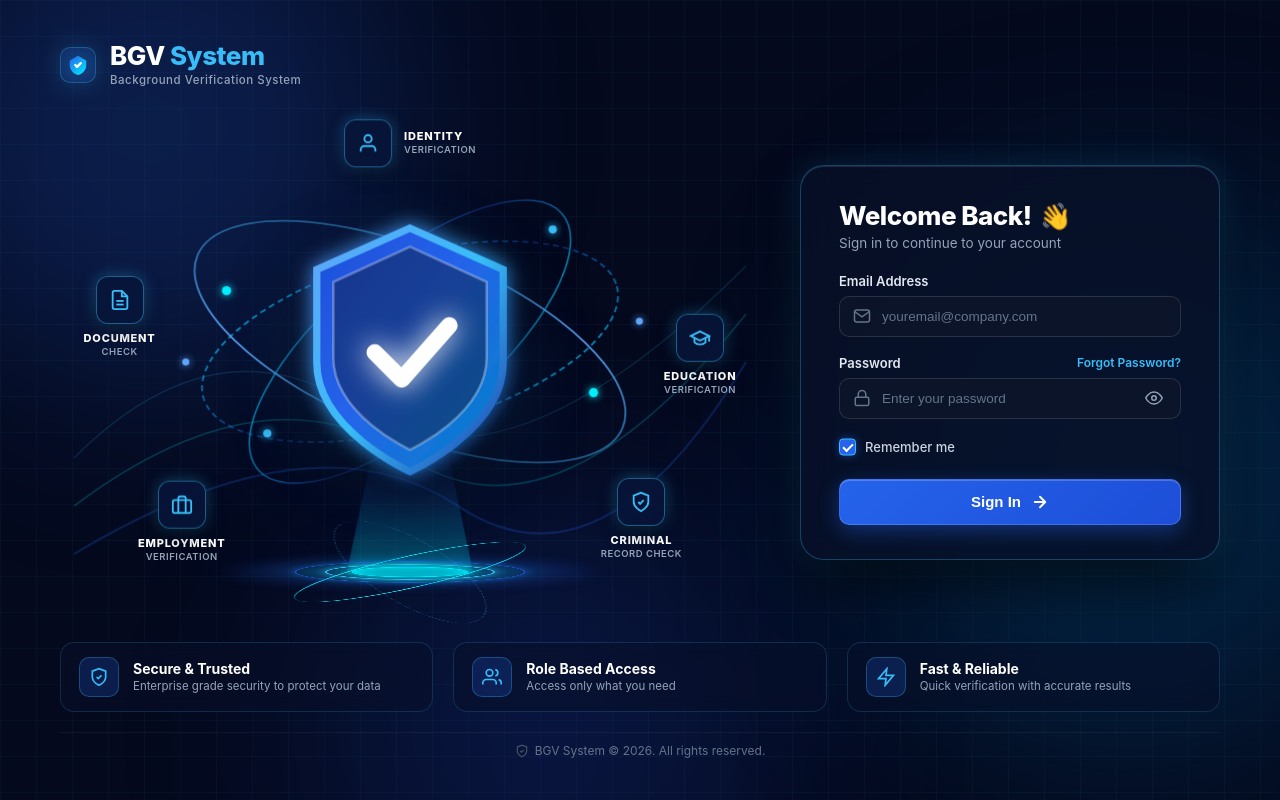
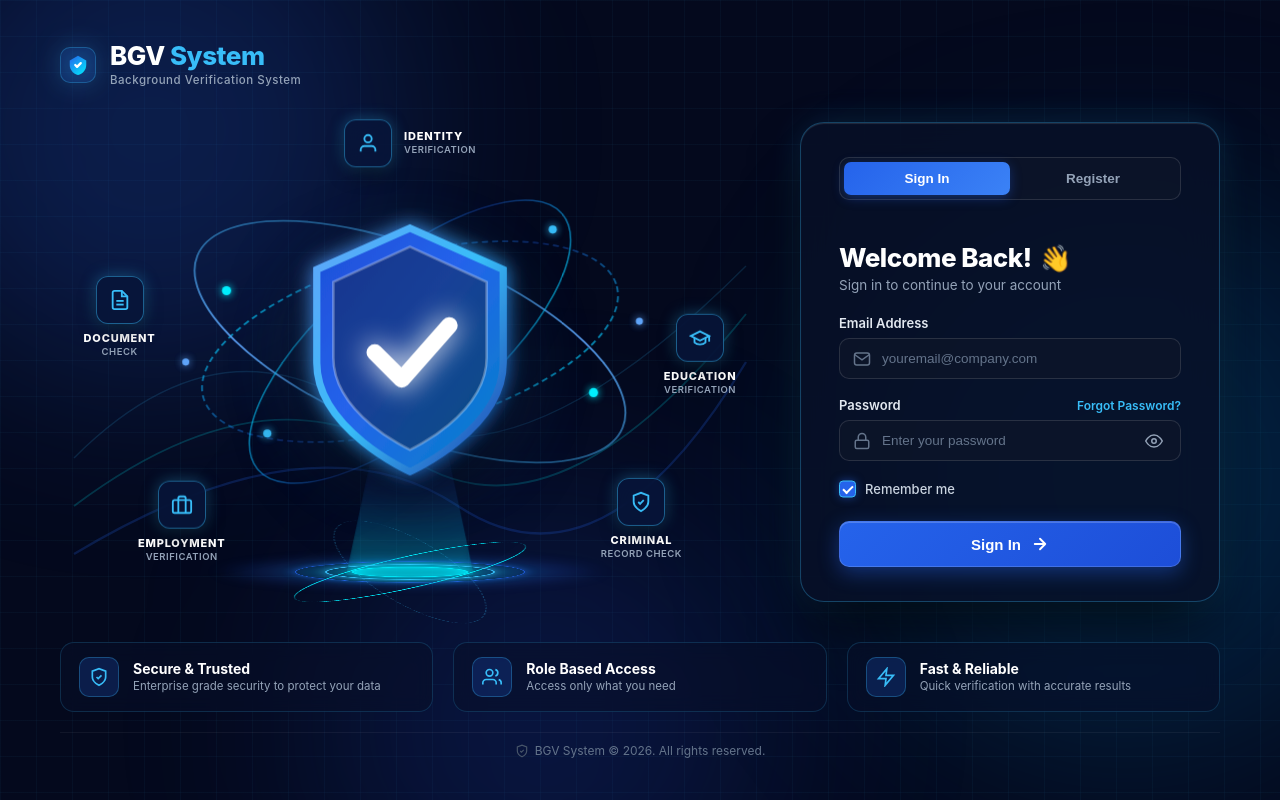
Before and after one commit to vasanth2410/BGVProject-Frontend, a React (Vite) app in the folder bgv-frontend/: page /login in a window 1280 px wide. Built offline with nearby package versions, Linux system fonts and the light colour scheme; no server answers.

Commit message:
Add register

```diff
--- a/bgv-frontend/src/pages/auth/LoginPage.css
+++ b/bgv-frontend/src/pages/auth/LoginPage.css
@@ -1017,6 +1017,64 @@
   border-radius: 6px;
 }
 
+/* Auth Tab Switcher (Sign In vs Register) */
+.auth-tab-row {
+  display: flex;
+  background: rgba(15, 23, 42, 0.7);
+  border-radius: 10px;
+  padding: 4px;
+  border: 1px solid rgba(255, 255, 255, 0.12);
+  margin-bottom: 20px;
+}
+
+.auth-tab-btn {
+  flex: 1;
+  padding: 9px 16px;
+  background: transparent;
+  border: none;
+  color: #94a3b8;
+  font-weight: 600;
+  font-size: 13.5px;
+  border-radius: 7px;
+  cursor: pointer;
+  transition: all 0.25s ease;
+}
+
+.auth-tab-btn.active {
+  background: linear-gradient(135deg, #2563eb, #3b82f6);
+  color: #ffffff;
+  box-shadow: 0 3px 12px rgba(37, 99, 235, 0.35);
+}
+
+.success-alert {
+  background: rgba(16, 185, 129, 0.15);
+  border: 1px solid rgba(16, 185, 129, 0.4);
+  color: #34d399;
+  padding: 10px 14px;
+  border-radius: 8px;
+  font-size: 13px;
+  margin-bottom: 16px;
+  text-align: center;
+}
+
+.role-select-box {
+  width: 100%;
+  padding: 12px 14px 12px 42px;
+  background: rgba(15, 23, 42, 0.7);
+  border: 1.5px solid rgba(255, 255, 255, 0.12);
+  border-radius: 10px;
+  color: #f8fafc;
+  font-size: 14px;
+  outline: none;
+  transition: border-color 0.2s, box-shadow 0.2s;
+  cursor: pointer;
+}
+
+.role-select-box option {
+  background: #0f172a;
+  color: #f8fafc;
+}
+
 /* Responsive Styles */
 @media (max-width: 1024px) {
   .main-grid {
--- a/bgv-frontend/src/pages/auth/LoginPage.tsx
+++ b/bgv-frontend/src/pages/auth/LoginPage.tsx
@@ -1,14 +1,18 @@
 import { useState } from "react";
 import { useNavigate } from "react-router-dom";
-import { login, resetPassword } from "../../services/AuthService";
+import { login, register, resetPassword } from "../../services/AuthService";
 import "./LoginPage.css";
 
 export default function LoginPage() {
   const navigate = useNavigate();
 
+  const [isRegistering, setIsRegistering] = useState(false);
+  const [fullName, setFullName] = useState("");
   const [email, setEmail] = useState("");
   const [password, setPassword] = useState("");
+  const [roleId, setRoleId] = useState(3); // Default Candidate
   const [showPassword, setShowPassword] = useState(false);
+  const [regSuccess, setRegSuccess] = useState("");
 
   // Reset password states
   const [showResetModal, setShowResetModal] = useState(false);
@@ -43,6 +47,40 @@ export default function LoginPage() {
 
   const [loading, setLoading] = useState(false);
   const [error, setError] = useState("");
+
+  const handleRegister = async () => {
+    if (!fullName || !email || !password) {
+      setError("Please fill in all fields.");
+      return;
+    }
+
+    try {
+      setLoading(true);
+      setError("");
+      setRegSuccess("");
+
+      await register({
+        fullName,
+        email,
+        password,
+        roleId: Number(roleId),
+      });
+
+      setRegSuccess("Account registered successfully! You can now sign in.");
+      setIsRegistering(false);
+      setFullName("");
+    } catch (err: any) {
+      console.error(err);
+      setError(
+        err.response?.data?.message ||
+          err.response?.data ||
+          err.message ||
+          "Registration failed. Email may already exist."
+      );
+    } finally {
+      setLoading(false);
+    }
+  };
 
   const handleLogin = async () => {
     try {
@@ -356,23 +394,84 @@ export default function LoginPage() {
             </div>
           </div>
 
-          {/* Right Column: Glassmorphic Sign In Card */}
+          {/* Right Column: Glassmorphic Sign In / Register Card */}
           <div className="card-area">
             <div className="login-glass-card">
+              {/* Tab Switcher */}
+              <div className="auth-tab-row">
+                <button
+                  type="button"
+                  className={`auth-tab-btn ${!isRegistering ? "active" : ""}`}
+                  onClick={() => {
+                    setIsRegistering(false);
+                    setError("");
+                    setRegSuccess("");
+                  }}
+                >
+                  Sign In
+                </button>
+                <button
+                  type="button"
+                  className={`auth-tab-btn ${isRegistering ? "active" : ""}`}
+                  onClick={() => {
+                    setIsRegistering(true);
+                    setError("");
+                    setRegSuccess("");
+                  }}
+                >
+                  Register
+                </button>
+              </div>
+
               <div className="card-top-header">
                 <h2 className="welcome-heading">
-                  Welcome Back! <span className="hand-wave">👋</span>
+                  {isRegistering ? (
+                    <>Create Account <span className="hand-wave">🚀</span></>
+                  ) : (
+                    <>Welcome Back! <span className="hand-wave">👋</span></>
+                  )}
                 </h2>
-                <p className="welcome-subtext">Sign in to continue to your account</p>
+                <p className="welcome-subtext">
+                  {isRegistering
+                    ? "Register to start your background verification"
+                    : "Sign in to continue to your account"}
+                </p>
               </div>
 
               <form
                 className="signin-form"
                 onSubmit={(e) => {
                   e.preventDefault();
+                  if (isRegistering) {
+                    handleRegister();
+                  } else {
                     handleLogin();
+                  }
                 }}
               >
+                {/* Full Name Input (Register Only) */}
+                {isRegistering && (
+                  <div className="form-field">
+                    <label className="form-label" htmlFor="fullname-input">
+                      Full Name
+                    </label>
+                    <div className="input-box">
+                      <svg className="field-icon" viewBox="0 0 24 24" fill="none" stroke="currentColor" strokeWidth="2">
+                        <path d="M20 21v-2a4 4 0 0 0-4-4H8a4 4 0 0 0-4 4v2" />
+                        <circle cx="12" cy="7" r="4" />
+                      </svg>
+                      <input
+                        id="fullname-input"
+                        type="text"
+                        placeholder="Enter your full name"
+                        value={fullName}
+                        onChange={(e) => setFullName(e.target.value)}
+                        required
+                      />
+                    </div>
+                  </div>
+                )}
+
                 {/* Email Input */}
                 <div className="form-field">
                   <label className="form-label" htmlFor="email-input">
@@ -400,6 +499,7 @@ export default function LoginPage() {
                     <label className="form-label" htmlFor="password-input">
                       Password
                     </label>
+                    {!isRegistering && (
                       <span
                         className="forgot-pass-link"
                         onClick={() => {
@@ -410,6 +510,7 @@ export default function LoginPage() {
                       >
                         Forgot Password?
                       </span>
+                    )}
                   </div>
                   <div className="input-box">
                     <svg className="field-icon" viewBox="0 0 24 24" fill="none" stroke="currentColor" strokeWidth="2">
@@ -446,7 +547,33 @@ export default function LoginPage() {
                   </div>
                 </div>
 
-                {/* Remember Me */}
+                {/* Role Selector Input (Register Only) */}
+                {isRegistering && (
+                  <div className="form-field">
+                    <label className="form-label" htmlFor="role-input">
+                      Account Role
+                    </label>
+                    <div className="input-box">
+                      <svg className="field-icon" viewBox="0 0 24 24" fill="none" stroke="currentColor" strokeWidth="2">
+                        <path d="M17 21v-2a4 4 0 0 0-4-4H5a4 4 0 0 0-4 4v2" />
+                        <circle cx="9" cy="7" r="4" />
+                      </svg>
+                      <select
+                        id="role-input"
+                        className="role-select-box"
+                        value={roleId}
+                        onChange={(e) => setRoleId(Number(e.target.value))}
+                      >
+                        <option value={3}>Candidate (Default)</option>
+                        <option value={2}>Reviewer</option>
+                        <option value={1}>Admin</option>
+                      </select>
+                    </div>
+                  </div>
+                )}
+
+                {/* Remember Me (Login Only) */}
+                {!isRegistering && (
                   <div className="remember-box">
                     <label className="checkbox-wrap">
                       <input type="checkbox" defaultChecked />
@@ -454,13 +581,25 @@ export default function LoginPage() {
                       <span className="checkbox-label-text">Remember me</span>
                     </label>
                   </div>
+                )}
+
+                {/* Success Banner */}
+                {regSuccess && <div className="success-alert">{regSuccess}</div>}
 
                 {/* Error Banner */}
                 {error && <div className="error-alert">{error}</div>}
 
-                {/* Sign In Button */}
+                {/* Submit Button */}
                 <button type="submit" className="submit-btn" disabled={loading}>
-                  <span>{loading ? "Signing In..." : "Sign In"}</span>
+                  <span>
+                    {loading
+                      ? isRegistering
+                        ? "Creating Account..."
+                        : "Signing In..."
+                      : isRegistering
+                      ? "Create Account"
+                      : "Sign In"}
+                  </span>
                   {!loading && (
                     <svg className="arrow-icon" viewBox="0 0 24 24" fill="none" stroke="currentColor" strokeWidth="2.5">
                       <path d="M5 12h14M12 5l7 7-7 7" strokeLinecap="round" strokeLinejoin="round" />
--- a/bgv-frontend/src/services/AuthService.ts
+++ b/bgv-frontend/src/services/AuthService.ts
@@ -15,6 +15,18 @@ export const login = async (
   return response.data;
 };
 
+export interface RegisterRequest {
+  fullName: string;
+  email: string;
+  password: string;
+  roleId: number;
+}
+
+export const register = async (request: RegisterRequest): Promise<string> => {
+  const response = await apiClient.post("/Auth/register", request);
+  return response.data;
+};
+
 export const resetPassword = async (
   email: string,
   newPassword: string
```
Lines whose indentation alone changed are shown as unchanged.
